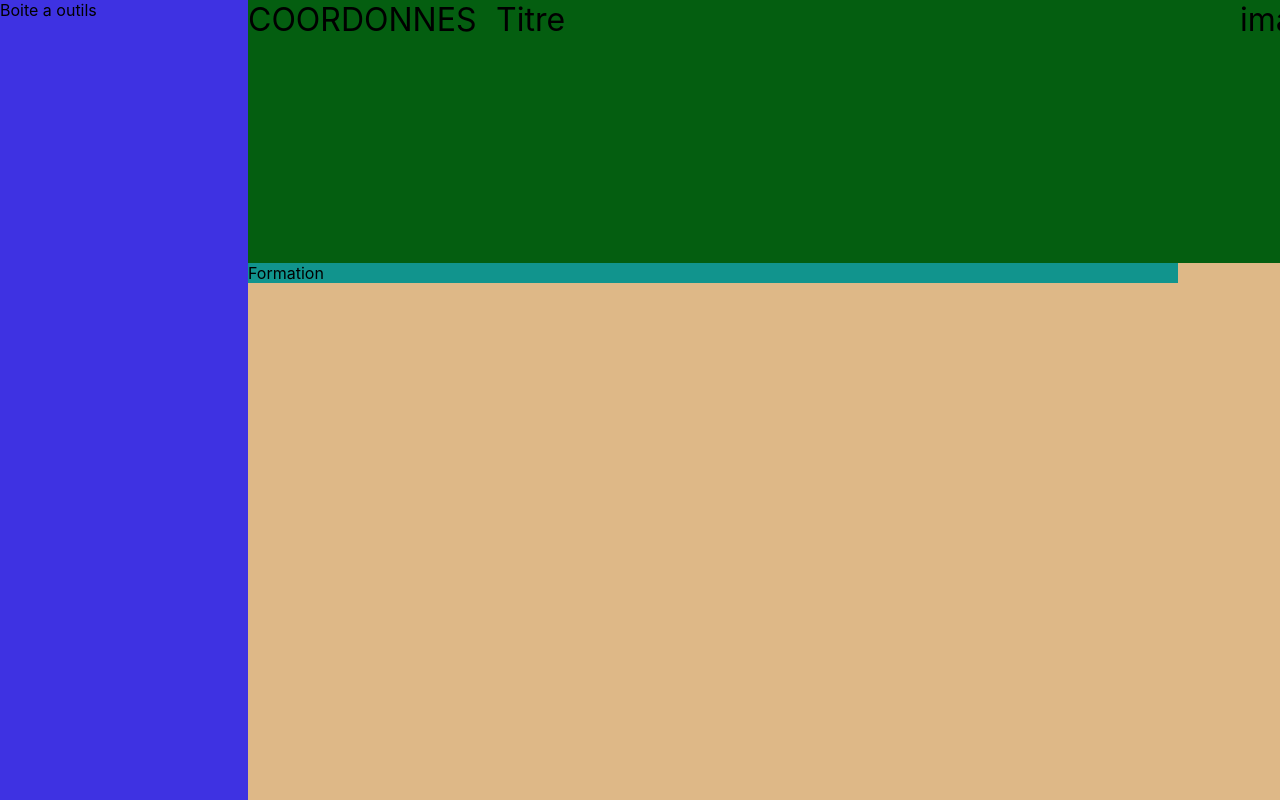
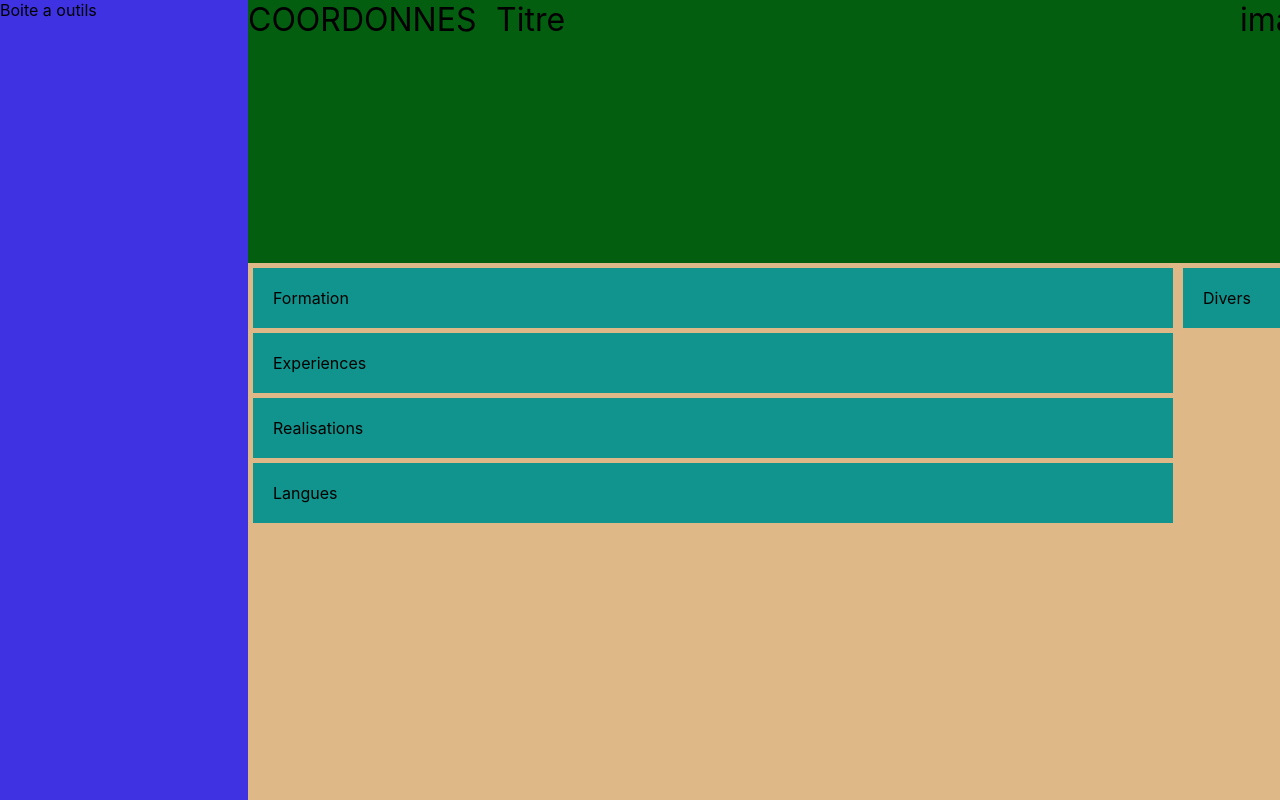
Before and after one commit to bigzeus007/cv-creator.github.io, a React (Create React App) app: page / in a window 1280 px wide. Shown: the top 800 px of the page. Built offline with nearby package versions, Linux system fonts and the light colour scheme.

Commit message:
React CV Creator
Decoupage du CV

```diff
--- a/src/App.css
+++ b/src/App.css
@@ -28,12 +28,28 @@
     border-width: 10px;
     border-color: brown;
 }
-.formation{
+.corpsCV{
+    display: grid;
+    width:1240px;
+    grid-template-columns: 75% 25%;
+}
+.formation, .experiences, .realisations, .langues{
 
     display: flex;
-    width: 75%;
+    padding:20px;
+    margin:5px ;
     height:auto;
     background-color: rgb(17, 148, 141);
     border:red;
 
 }
+
+.divers{
+    display: flex;
+    padding:20px;
+    margin:5px ;
+    height:auto;
+    background-color: rgb(17, 148, 141);
+    border:red;
+
+}
--- a/src/App.js
+++ b/src/App.js
@@ -2,6 +2,10 @@ import './App.css';
 import Entete from './Components/Entete';
 import Outils from './Components/Outils';
 import Formation from './Components/Formation';
+import Divers from './Components/Divers';
+import Experiences from './Components/Experiences';
+import Realisations from './Components/Realisations';
+import Langues from './Components/Langues';
 
 function App() {
   return (
@@ -9,15 +13,19 @@ function App() {
       <Outils />
       <div className="monCV">
         <Entete />
-        <div>
-          <Formation />
+        <div className="corpsCV">
+          <div className="lePrioritaire">
+            <Formation />
+            <Experiences />
+            <Realisations />
+            <Langues />
 
-        </div>
-        <div>
-
+          </div>
+          <div className="leSecondaire">
+            <Divers />
+          </div>
         </div>
       </div>
-
     </div>
   );
 }
--- /dev/null
+++ b/src/Components/Divers.js
@@ -0,0 +1,7 @@
+function Divers(){
+    return(
+        <div className="divers">Divers</div>
+    );
+}
+
+export default Divers;
--- /dev/null
+++ b/src/Components/Experiences.js
@@ -0,0 +1,6 @@
+function Experiences() {
+    return(
+        <div className="experiences">Experiences</div>
+    );
+}
+export default Experiences;
--- /dev/null
+++ b/src/Components/Langues.js
@@ -0,0 +1,6 @@
+function Langues() {
+    return(
+        <div className="langues">Langues</div>
+    );
+}
+export default Langues;
--- /dev/null
+++ b/src/Components/Realisations.js
@@ -0,0 +1,6 @@
+function Realisations() {
+    return(
+        <div className="realisations">Realisations</div>
+    );
+}
+export default Realisations;
```
